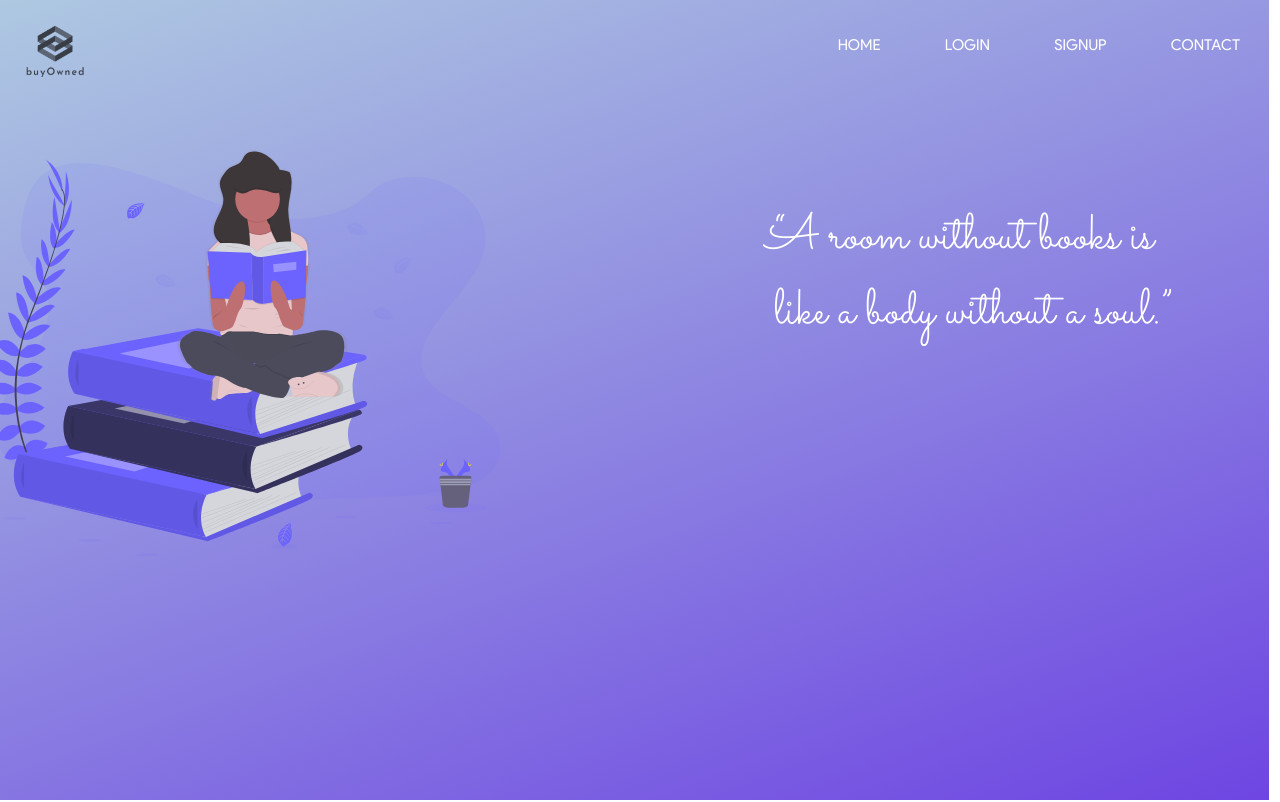
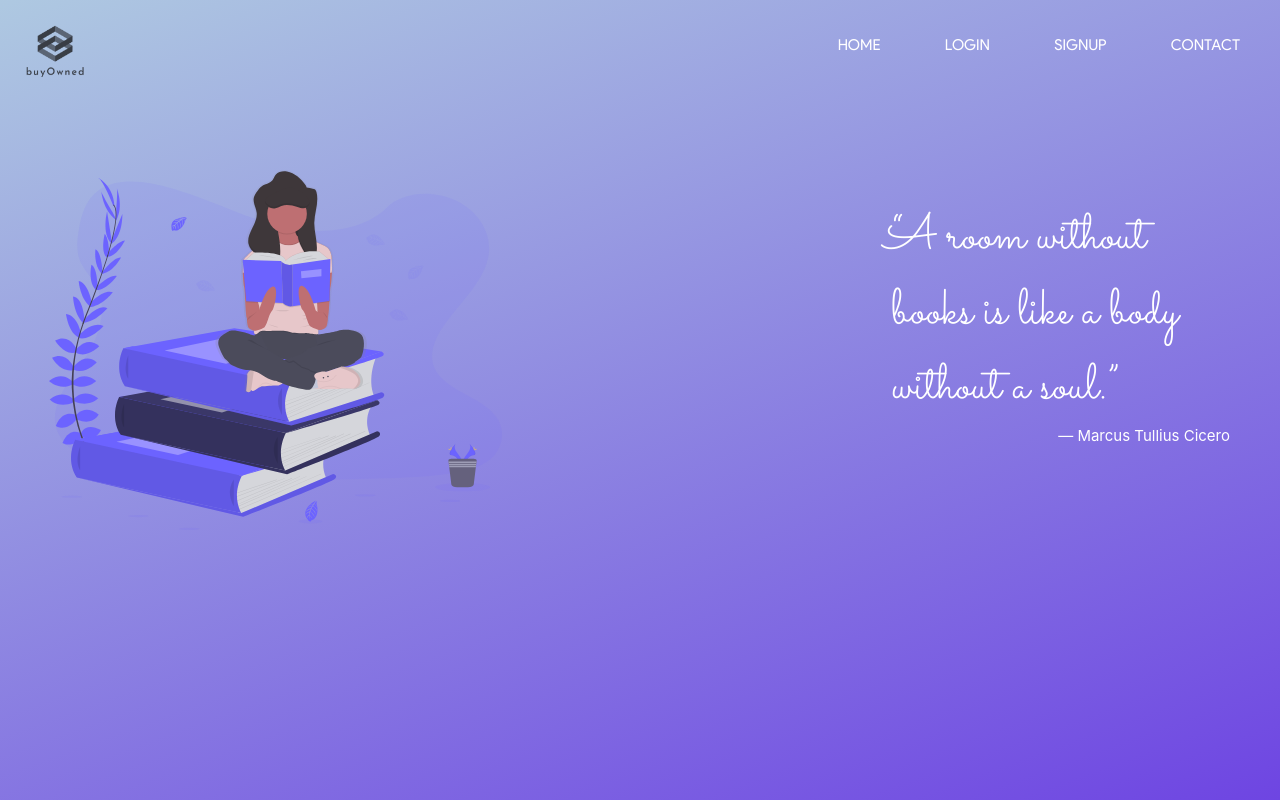
Before and after one commit to silverfang04/silverfang04.github.io, a plain HTML site: page index.html in a window 1280 px wide. Shown: the top 802 px of the page. Drawn offline with nearby package versions, Linux system fonts and the light colour scheme.

```diff
--- a/index.html
+++ b/index.html
@@ -20,14 +20,16 @@
 <body>
   <div class="container-fluid">
     <div class="col m12">
-      <div class="dark row">
+      <div class="dark">
         <div class="intro-image-container row">
           <img src="images/intro.svg" class="intro-image col m5 s12">
 
-          <div class="col m5 s12 offset-m2 quote-container">
+          <div class="col m4 s12 offset-m3 quote-container">
            <span class="quote">“A room without books is like a body without a soul.”</span>
+           <div class="row">
+           <p style="float:right">― Marcus Tullius Cicero</p>
+</div>
           </div>
-
         </div>
         <div class="header scroll" id="head">
           <input type="checkbox" id="chk">
--- a/style.css
+++ b/style.css
@@ -91,7 +91,8 @@
     width:100%;
 }
 .intro-image{
-    padding:20px;
+    padding:20px !important;
+    padding-left: 60px !important;
     width:100%;
 }
 .quote-container{
@@ -103,6 +104,7 @@
     font-size:50px;
     margin-top:50px;
 }
+
 @media screen and (max-width:768px){
     .show-menu,.hide-menu{
         /* color:white; */
```
